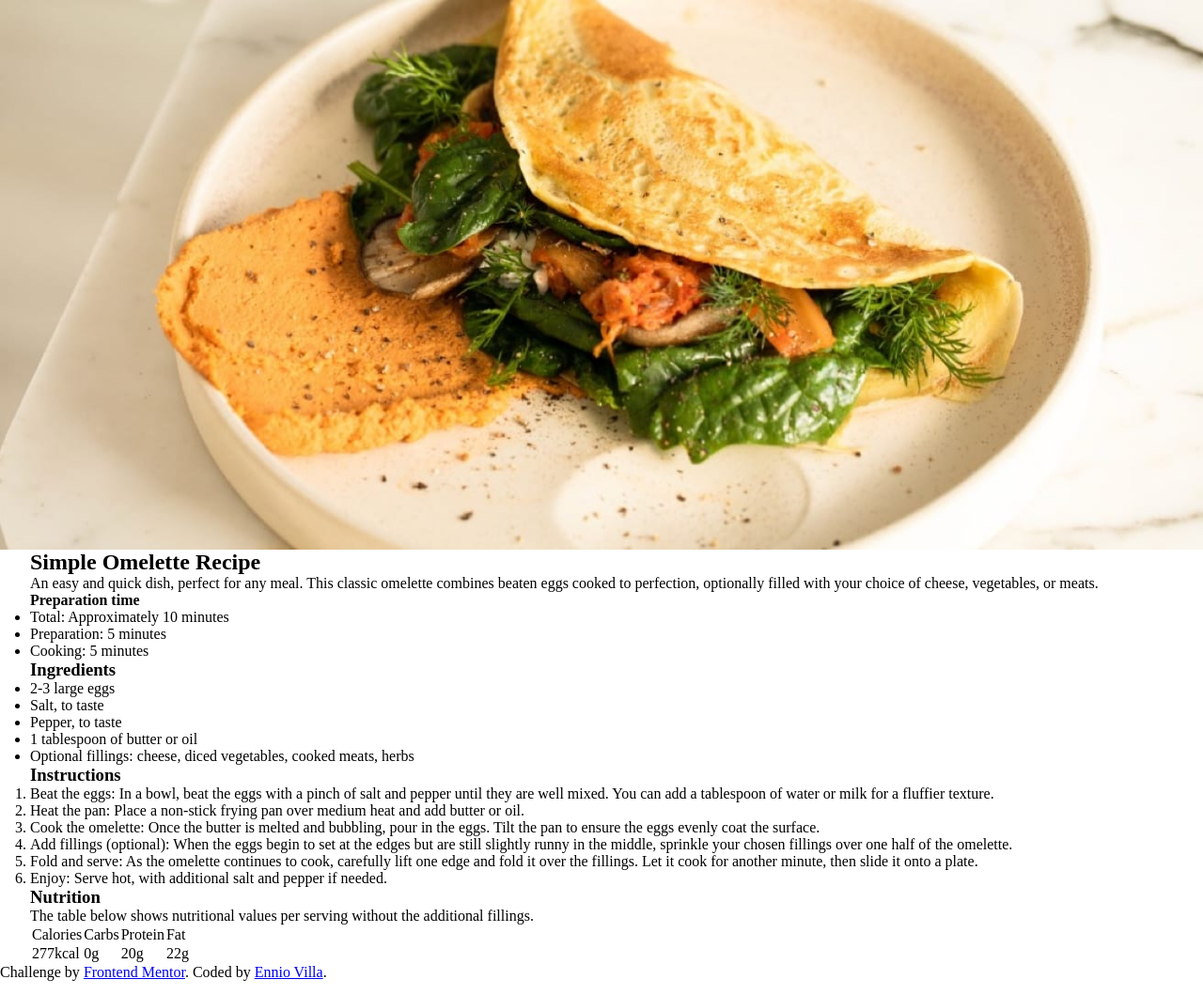
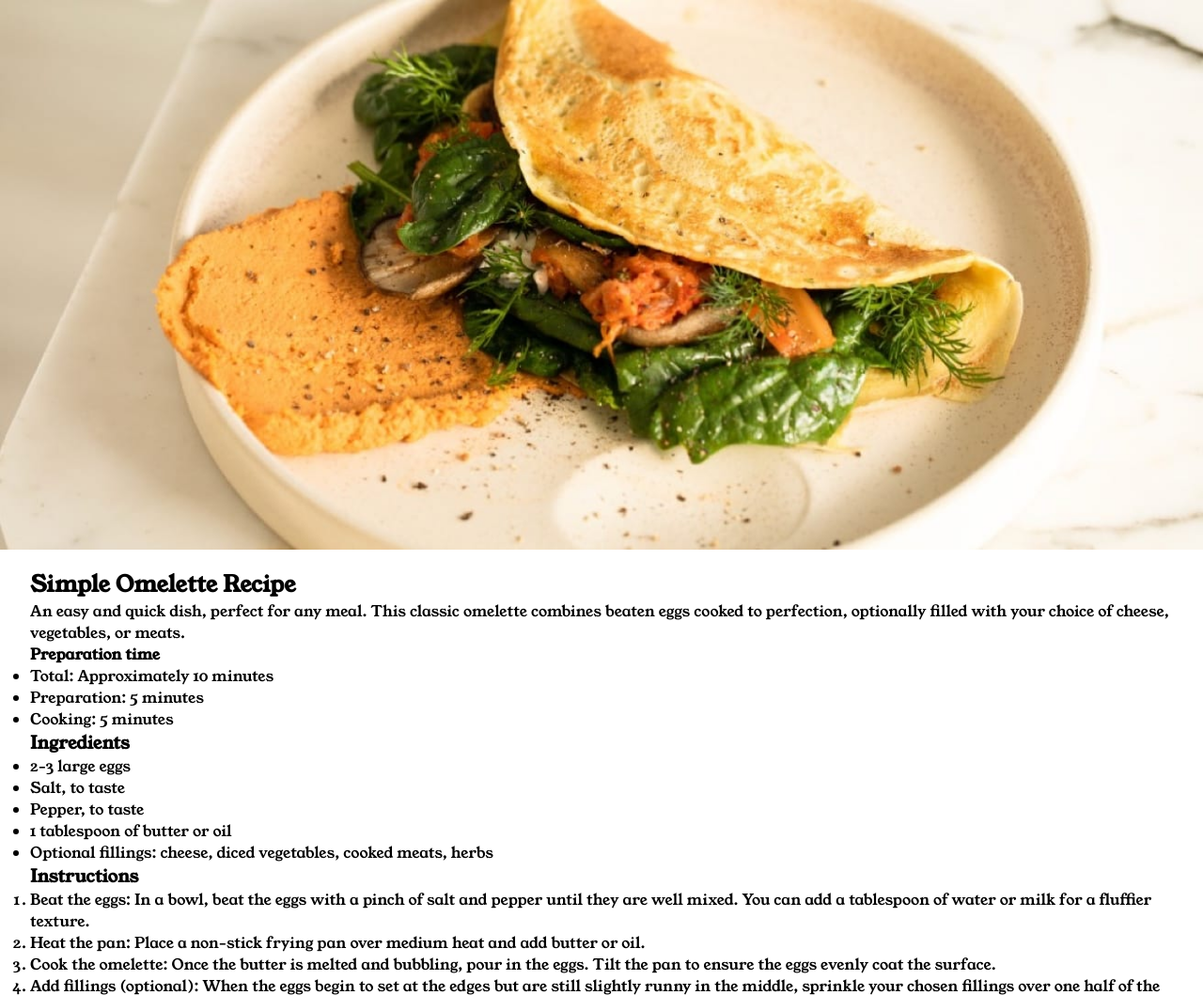
Before and after one commit to enniovilla/recipe-page, a plain HTML site: page index.html in a window 1280 px wide. Shown: the top 1059 px of the page at 94% size. Drawn offline with Linux system fonts and the light colour scheme.

Commit message:
Add fonts to css

```diff
--- a/assets/css/style.css
+++ b/assets/css/style.css
@@ -1,3 +1,13 @@
+@font-face {
+    font-family: 'Young Serif';
+    src: url(../fonts/young-serif/YoungSerif-Regular.ttf);
+}
+
+@font-face {
+    font-family: 'Outfit';
+    src: url(../fonts/outfit/Outfit-VariableFont_wght.ttf);
+}
+
 * {
     padding: 0;
     margin: 0;
@@ -7,6 +17,11 @@
 body {
     display: flex;
     flex-direction: column;
+    font-family: 'Young Serif', 'Outfit', sans-serif;
+}
+
+img {
+    margin-bottom: 20px;
 }
 
 #page {
```
